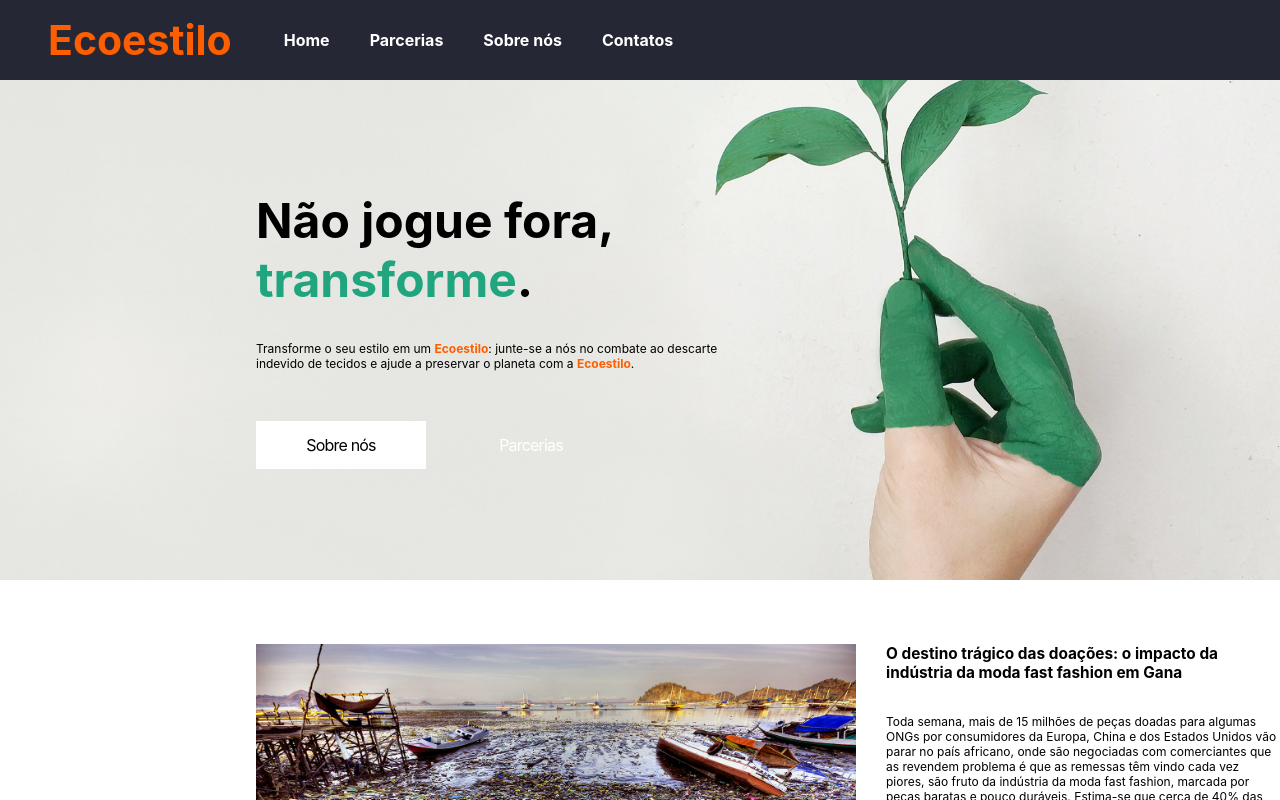
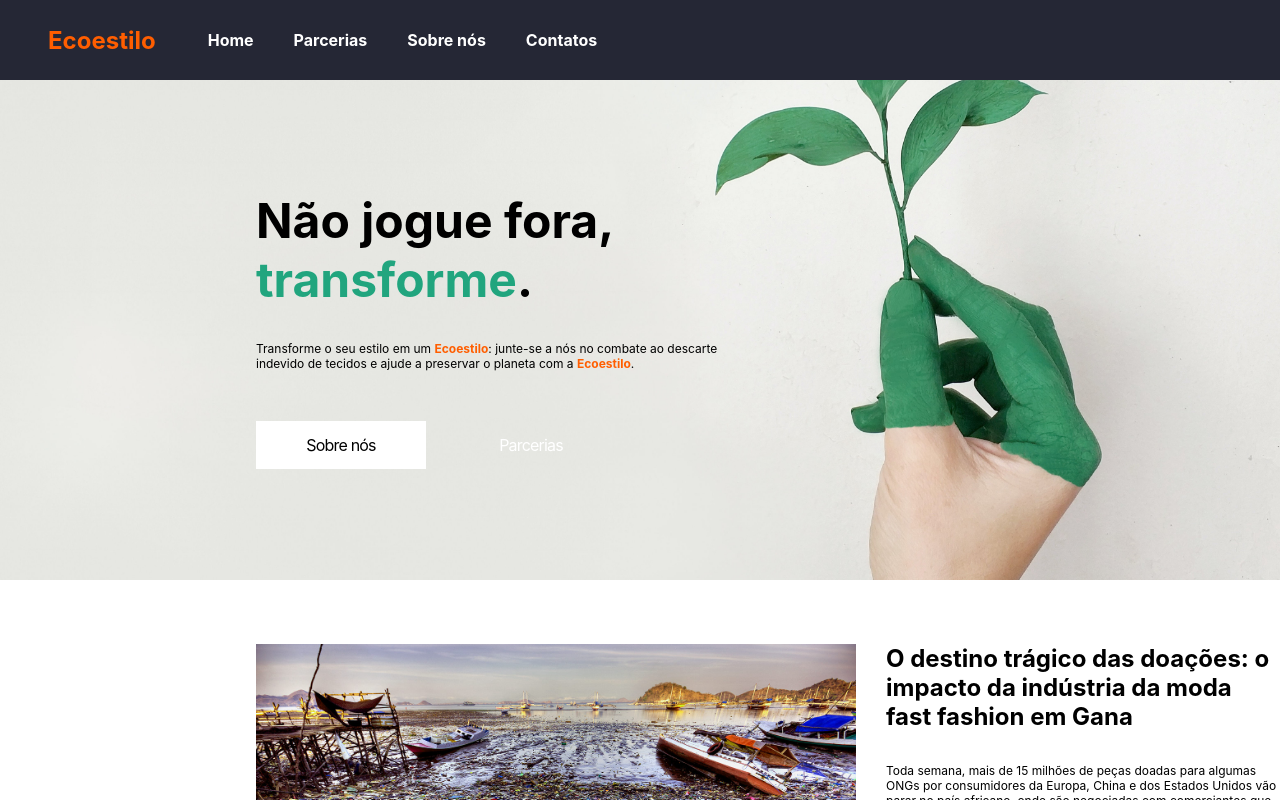
Before and after one commit to Samanta00/Ecoestilo, a React (Vite) app in the folder front/: page / in a window 1280 px wide. Shown: the top 800 px of the page. Built offline with nearby package versions, Linux system fonts and the light colour scheme.

Commit message:
correção de estilos

```diff
--- a/front/src/component/HomeContent/grafico/style/grafico.css
+++ b/front/src/component/HomeContent/grafico/style/grafico.css
@@ -60,19 +60,19 @@ tr {
     text-align: center;
 }
 
-h1 {
+.divPai h1 {
     font-weight: 0.5vw;
     align-items: center;
     font-size: 3.20vw;
 }
-h2{
+.divPai h2{
     font-weight: 0.5vw;
     align-items: center;
     font-size: 1.20vw;
 }
+
 .imagem {
     width: 100%;
-    /* height: 20vw; */
     padding: 10px 25px;
 }
 
--- a/front/src/pages/SobreNos/SobreNos.css
+++ b/front/src/pages/SobreNos/SobreNos.css
@@ -7,6 +7,10 @@
   margin-top: 32px;
   margin-left: 12px;
   margin-right: 12px;
+}
+
+.objetivo p {
+  font-size: 1.1em;
 }
 
 .sobreImagemDiretia {
```
